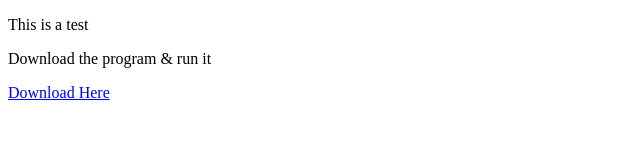
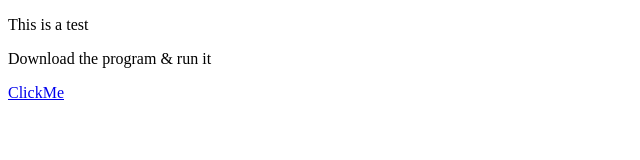
Before and after one commit to BH0/Test0000, a plain HTML site: page index.html in a window 1280 px wide. Shown: the full height of the page, 0-640 px from the left. Drawn offline with Linux system fonts and the light colour scheme.

Commit message:
DownloadLink
The download link wouldn't appear as text.

```diff
--- a/index.html
+++ b/index.html
@@ -5,6 +5,7 @@
 	<p> Download the program & run it </p>
 </head>
 <body>
-	<a href="DownloadableTestC.exe" download> Download Here </a>
+	<!-- <a href="DownloadableTestC.exe" download> Download Here </a> -->
+	<a href="ClickHere" download="DownloadableTestC.exe"> ClickMe </a>
 </body>
 </html>
```
